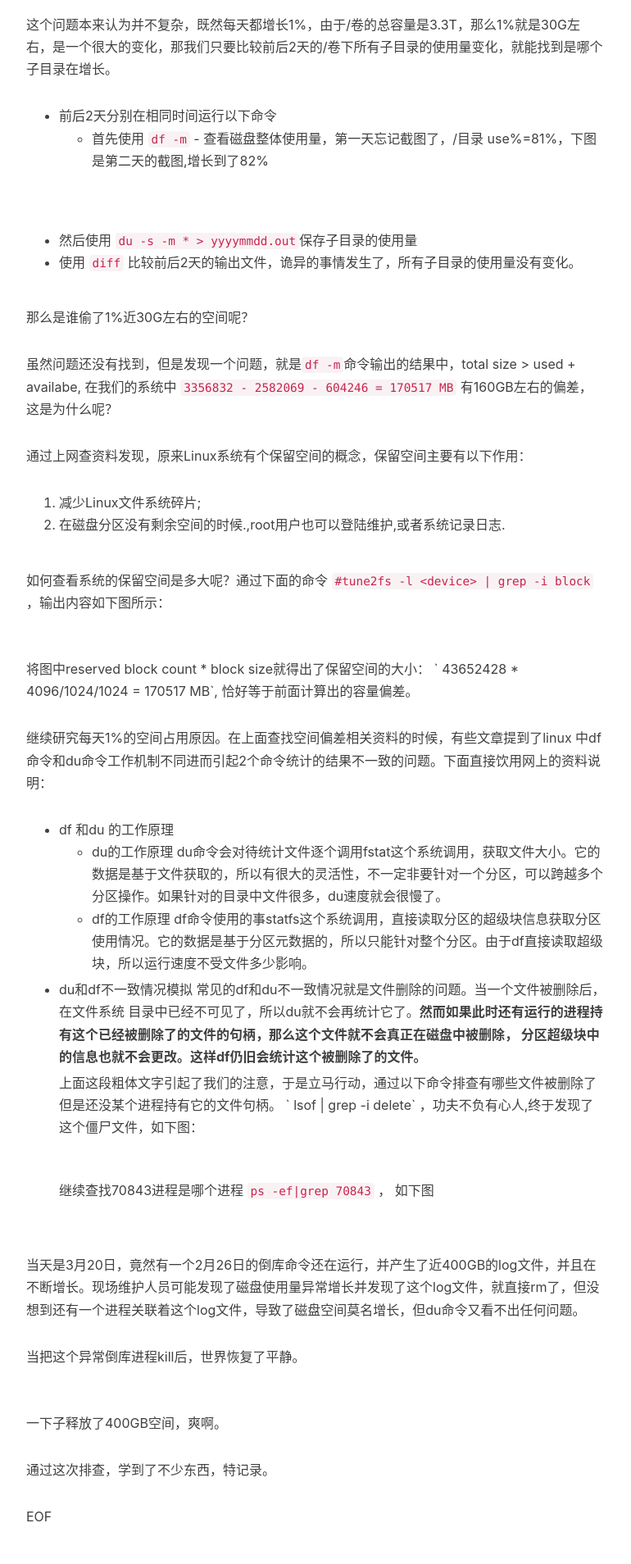
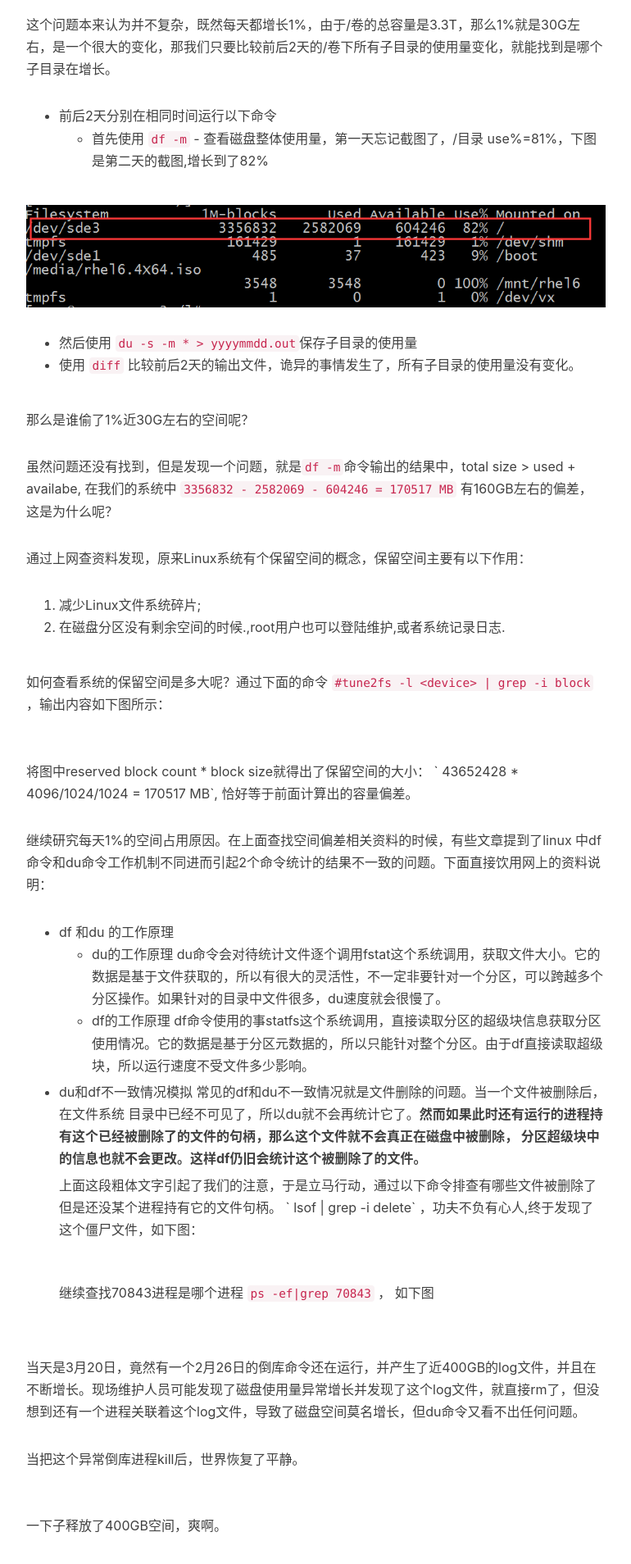
Before and after one commit to bbhhhh/bbhhhh.github.io, a Jekyll site: the page built from _posts/2019-03-21-一次磁盘可用空间莫名减少的原因排查.md, in a window 1280 px wide. Shown: the part 719-2627 px from the top of the page at 82% size, without its empty margins (233-1003 px from the left). Built offline with Jekyll 4.4.1, drawn with Linux system fonts in a browser that asks for light colours; nearby versions of some CDN libraries; comment, search, counter and statistics services are not loaded.

Commit message:
update blog

```diff
--- a/_posts/2019-03-21-一次磁盘可用空间莫名减少的原因排查.md
+++ b/_posts/2019-03-21-一次磁盘可用空间莫名减少的原因排查.md
@@ -21,7 +21,7 @@ tags:
 - 前后2天分别在相同时间运行以下命令
   - 首先使用 `df -m` - 查看磁盘整体使用量，第一天忘记截图了，/目录 use%=81%，下图是第二天的截图,增长到了82%
 
-![](../img/QQ-20190321151324.png)
+![](https://bbhhhh.github.io/img/QQ-20190321151324.png)
 
   - 然后使用 `du -s -m * > yyyymmdd.out`保存子目录的使用量
   - 使用 `diff` 比较前后2天的输出文件，诡异的事情发生了，所有子目录的使用量没有变化。
```
